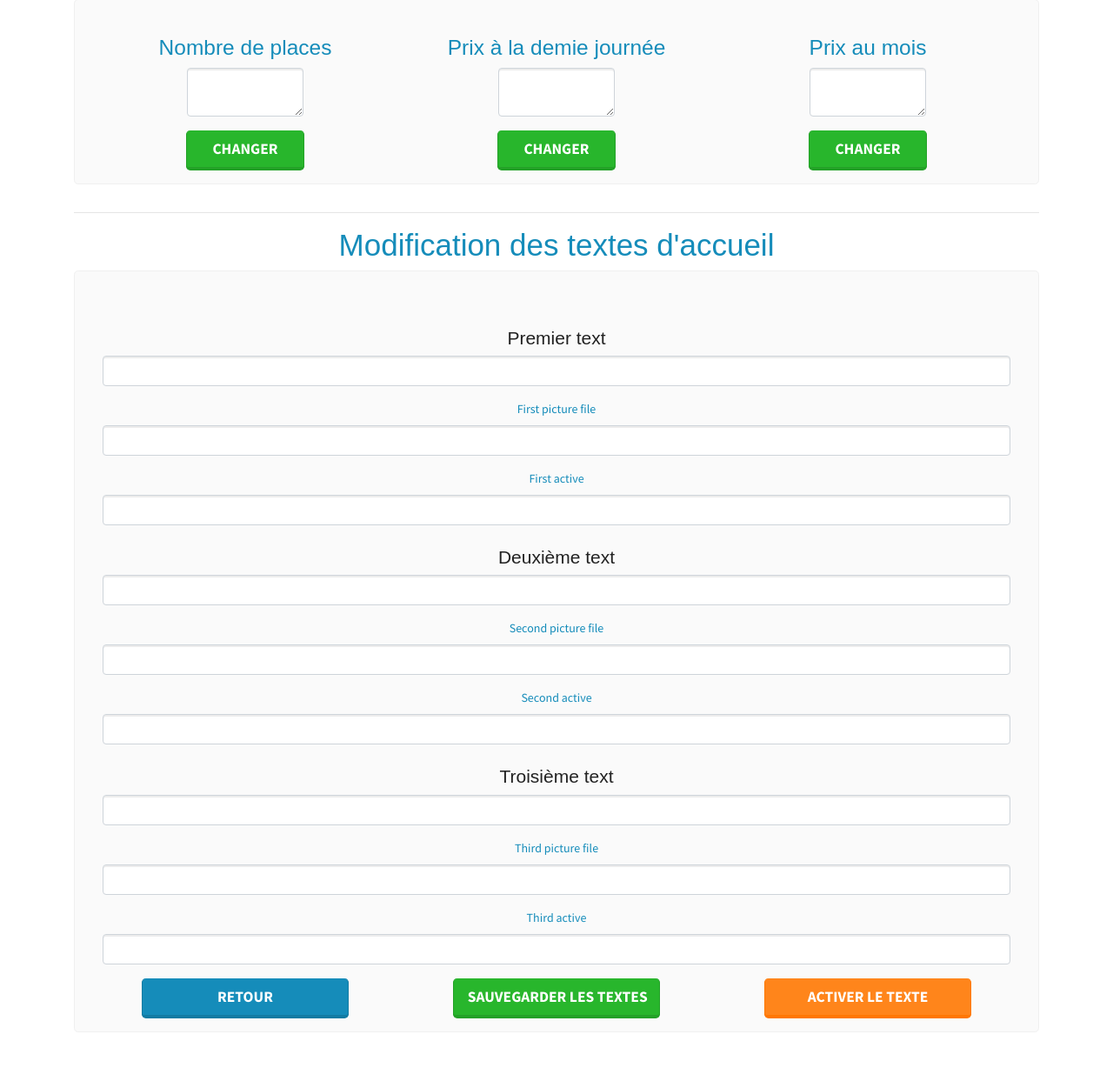
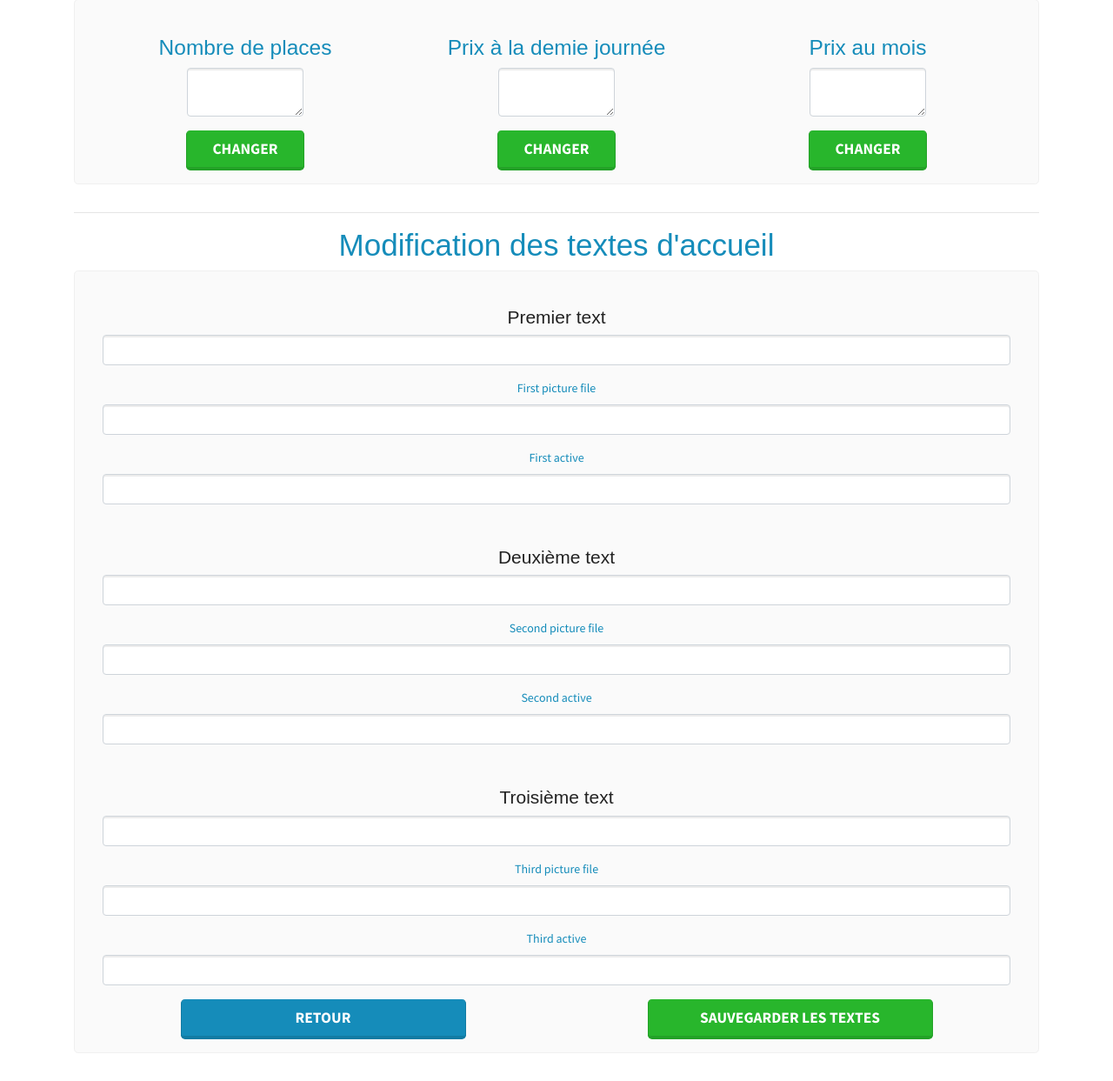
Before and after one commit to AlsaceDigitale/coworking-flex, a Symfony app: template templates/admin/text.html.twig in a window 1280 px wide. Shown: the part 310-1553 px from the top of the page at 87% size. Before the commit the page ends 1497 px from the top, so only its background shows below. Run offline with Twig, Linux system fonts and the light colour scheme; the template is opened without the code that fills it, so the values that code supplies are empty; form fields are guessed from the names that the template uses; some libraries are stand-ins or nearby versions; some web fonts are replaced.

Commit message:
#36 : optimisation

```diff
--- a/templates/admin/text.html.twig
+++ b/templates/admin/text.html.twig
@@ -50,7 +50,7 @@
 
         <div class="jumbotron first" style="padding-bottom: 15px; padding-top: 40px">
             {{ form_start(form) }}
-            <h4 class="mt-4">Premier text</h4>
+            <h4>Premier text</h4>
             <div class="text-primary" style="font-size: 20px">
                 {{ form_row(form.firstText, {'label': false, 'id': 'text_home_content1'}) }}
             </div>
@@ -60,7 +60,7 @@
             <div class="text-primary">
                 {{ form_row(form.firstActive) }}
             </div>
-            <h4 class="mt-4">Deuxième text</h4>
+            <h4 class="mt-5">Deuxième text</h4>
             <div class="text-primary" style="font-size: 20px">
                 {{ form_row(form.secondText, {'label': false, 'id': 'text_home_content2'}) }}
             </div>
@@ -70,7 +70,7 @@
             <div class="text-primary">
                 {{ form_row(form.secondActive) }}
             </div>
-            <h4 class="mt-4">Troisième text</h4>
+            <h4 class="mt-5">Troisième text</h4>
             <div class="text-primary" style="font-size: 20px">
                 {{ form_row(form.thirdText, {'label': false, 'id': 'text_home_content3'}) }}
             </div>
@@ -81,18 +81,11 @@
                 {{ form_row(form.thirdActive) }}
             </div>
             <div class="row justify-content-around">
-                <div class="col-3">
+                <div class="col-4">
                     <a href="{{ path('admin_home') }}" class="btn btn-primary btn-lg btn-block" role="button" aria-pressed="true">Retour</a>
                 </div>
-                <div class="col-3">
+                <div class="col-4">
                     <button type="submit" class="btn btn-success btn-lg btn-block">Sauvegarder les textes</button>
-                </div>
-                <div class="col-3">
-                    {% if text1.active %}
-                        <a href="{{ path('admin_textactive') }}" class="btn btn-outline-warning btn-lg btn-block" role="button" aria-pressed="true">Désactiver le texte</a>
-                    {% else %}
-                        <a href="{{ path('admin_textactive') }}" class="btn btn-warning btn-lg btn-block" role="button" aria-pressed="true">Activer le texte</a>
-                    {% endif %}
                 </div>
             </div>
             {{ form_end(form) }}
```
Also changed, not shown: src/Controller/AdminController.php (+0 -22 lines).
